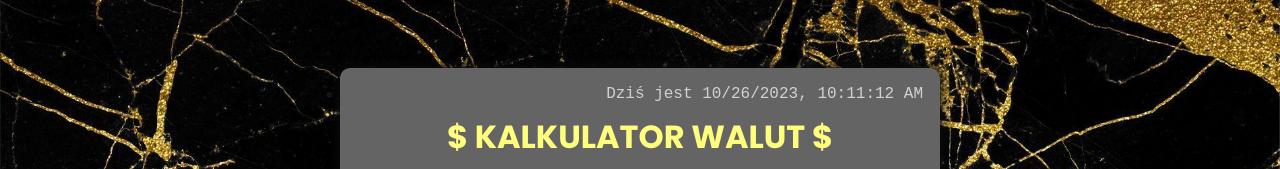
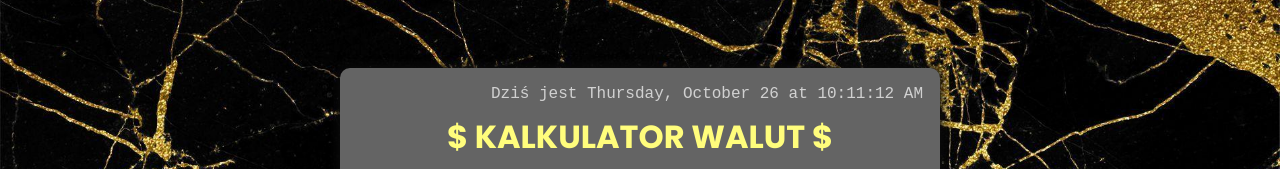
Before and after one commit to wojdaSoftware/currency-converter-react, a React (Create React App) app: page / in a window 1280 px wide. Shown: the part 139-308 px from the top of the page. Built offline with nearby package versions, Linux system fonts and the light colour scheme.

Commit message:
clock formatting changed

```diff
--- a/src/Clock/index.js
+++ b/src/Clock/index.js
@@ -5,7 +5,14 @@ const Clock = () => {
     const [date, setDate] = useState(new Date());
 
     const formatDate = (date) => {
-        return date.toLocaleString(undefined, {});
+        return date.toLocaleString(undefined, {
+            weekday: "long",
+            day: "numeric",
+            month: "long",
+            hour: "2-digit",
+            minute: "2-digit",
+            second: "2-digit",
+        });
     };
 
     useEffect(() => {
```
